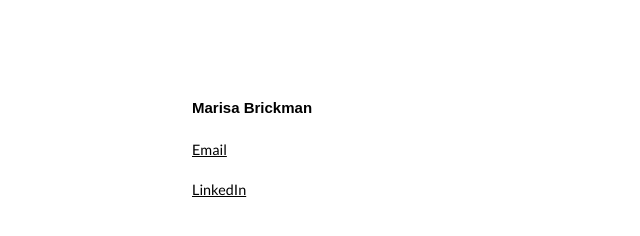
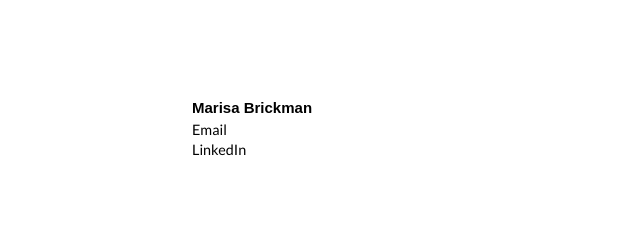
Before and after one commit to joshfishman/mbdotcom, a plain HTML site: page index.html in a window 1280 px wide. Shown: the whole page, without its empty margins (0-640 px from the left). Drawn offline with nearby package versions, Linux system fonts and the light colour scheme.

Commit message:
Update index.html

```diff
--- a/index.html
+++ b/index.html
@@ -65,7 +65,7 @@
 					<div class="tab-pane fade in active" id="home">
 						<div style="margin: 10vh auto 0;">
 
-						<h3>Marisa Brickman</h3><br><a href="mailto:marisa@marisabrickman.com">Email</a><br><br><a href="https://www.linkedin.com/in/marisabrickman">LinkedIn</a>
+						<h3>Marisa Brickman</h3><a href="mailto:marisa@marisabrickman.com" style="text-decoration:none;">Email</a><br><a href="https://www.linkedin.com/in/marisabrickman" style="text-decoration:none;">LinkedIn</a>
 						</div>
 
 
```
